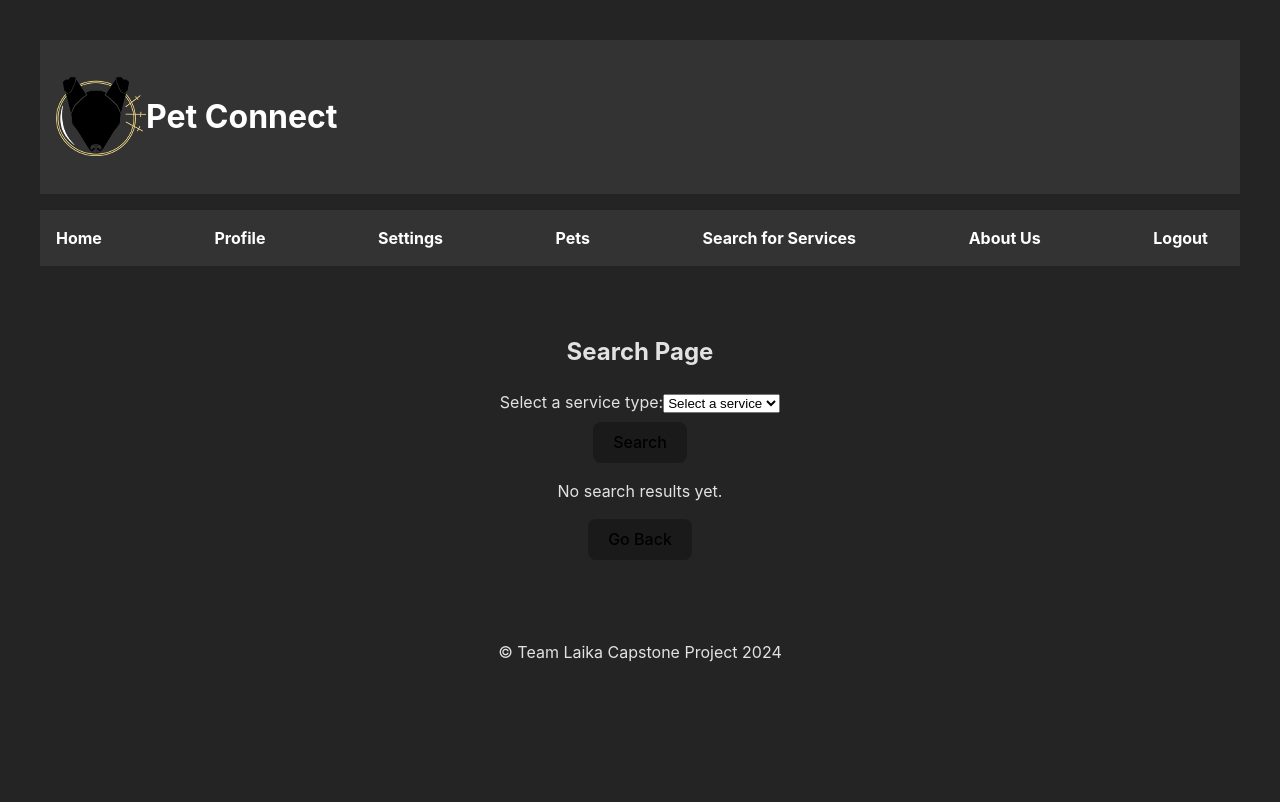
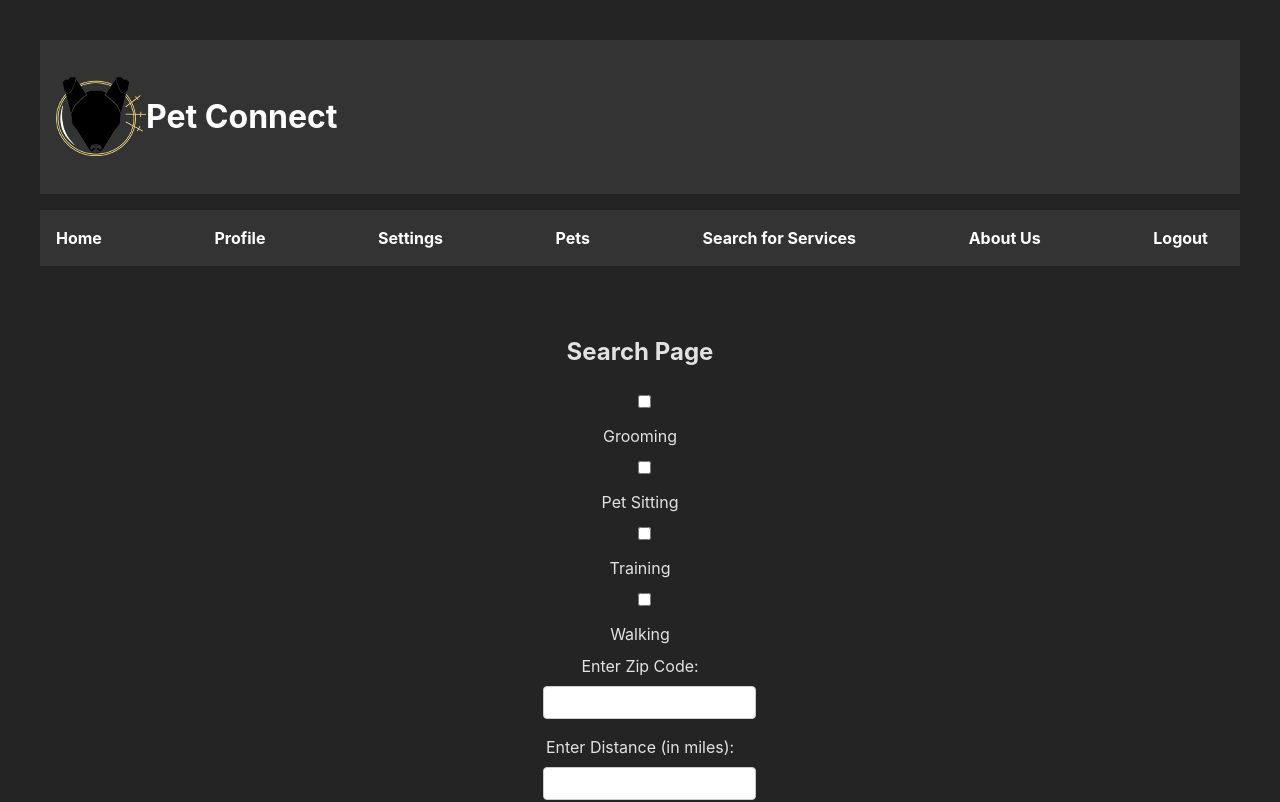
Before and after one commit to marksofdespair/PetConnect-React, a React (Vite) app: page /ServiceSearch in a window 1280 px wide. Shown: the top 802 px of the page. Built offline with nearby package versions, Linux system fonts and the light colour scheme.

Commit message:
Fixed ServiceSearch + updated w fields for zip etc

```diff
--- a/src/App.jsx
+++ b/src/App.jsx
@@ -39,7 +39,7 @@ const App = () => {
             <Route path="/RegisterForm" element={<RegisterForm />} /> {/* Route for RegisterForm */}
             <Route path="/ProviderProfile" element={<ProviderProfile />} /> {/* Route for ProviderProfile */}
             <Route path="/UserProfile" element={<UserProfile />} /> {/* Route for UserProfile */}
-            <Route path="/Profile" element={<Profile />} /> {/* Route for Profile */}
+            <Route path="/Profile/:userId" element={<Profile />} />
             <Route path="/Pets" element={<Pets />} /> {/* Route for Pets */}
             <Route path="/AddCat" element={<AddCat />} /> {/* Route for AddCat */}
             <Route path="/AddDog" element={<AddDog />} /> {/* Route for AddDog */}
--- a/src/Components/NavBar.jsx
+++ b/src/Components/NavBar.jsx
@@ -10,7 +10,7 @@ export function NavBar() {
         <Link to="/Profile">Profile</Link>
         <Link to="/Settings">Settings</Link>
         <Link to="/Pets">Pets</Link>
-        <Link to="/Services">Search for Services</Link>
+        <Link to="/ServiceSearch">Search for Services</Link>
         <Link to="/AboutUs">About Us</Link>
         <Link to="/LogoutPage">Logout</Link>
     </ul>
--- a/src/Components/ReviewsComponent.jsx
+++ b/src/Components/ReviewsComponent.jsx
@@ -2,44 +2,41 @@ import React, { useState, useEffect } from 'react';
 import axios from 'axios';
 import { useNavigate } from 'react-router-dom';
 
-const ReviewsComponent = ({ providerId }) => {
-  // State to store the reviews
+const ReviewsComponent = ({ username }) => {
   const [reviews, setReviews] = useState([]);
+  const [error, setError] = useState(null);
+  const navigate = useNavigate();
 
-  // Function to fetch reviews from the backend API
   const fetchReviews = async () => {
     try {
-      const response = await axios.get(`/api/provider-reviews/provider/${providerId}`);
+      const response = await axios.get(`http://localhost:8080/api/provider-reviews/${username}`);
       setReviews(response.data);
     } catch (error) {
       setError(error.message);
     }
   };
 
-
-  // useEffect (hook) to fetch reviews when the component mounts
   useEffect(() => {
     fetchReviews();
-  }, [providerId]); // Re-fetch reviews when providerId changes
+  }, [username]);
 
-  const navigate = useNavigate();
-
-  // Function to handle click event on username
-  const handleClick = async (userId) => {
+  const handleClick = async (username) => {
     try {
-      // Navigate to the user profile page
-      navigate(`/user/${userId}`);
+      navigate(`/user/${username}`);
     } catch (error) {
       console.error('Error navigating to user profile:', error);
     }
   };
 
+  if (error) {
+    return <div>Error: {error}</div>;
+  }
+
   return (
     <div>
       <h2>Provider Reviews</h2>
-      {reviews.length === 0 ? (
-        <p>No reviews available</p>
-      ) : (
+      <p>Worked with this provider and want to leave a review? Contact petconnectsupport@workmail.com!</p>
+      {Array.isArray(reviews) && reviews.length > 0 ? (
         <ul>
           {reviews.map((review) => (
             <li key={review.reviewid}>
@@ -48,6 +45,8 @@ const ReviewsComponent = ({ providerId }) => {
             </li>
           ))}
         </ul>
+      ) : (
+        <p>No reviews available</p>
       )}
     </div>
   );
--- a/src/Pages/Profile.jsx
+++ b/src/Pages/Profile.jsx
@@ -48,7 +48,7 @@ const Profile = ({ accountType }) => {
       <p>Account Type: {userType}</p>
 
       {/* Conditionally render pets if accountType is Owner */}
-      {accountType === 'Provider' && (
+      {accountType === "Owner " && (
         <div>
           <h3>Pets</h3>
           <ul>
@@ -62,8 +62,16 @@ const Profile = ({ accountType }) => {
           </ul>
         </div>
       )}
+
+      {/* Conditionally render reviews */}
+      {userType === "Provider" && (
+        <div>
+          <h3>Reviews</h3>
+          <ReviewsComponent username={username} />
+        </div>
+      )}
     </div>
   );
-};
+}
 
 export default Profile;
--- a/src/Pages/ServiceSearch.jsx
+++ b/src/Pages/ServiceSearch.jsx
@@ -1,63 +1,73 @@
 import React, { useState } from 'react';
-import { Link } from 'react-router-dom';
-import Button from '../Components/button';
 import axios from 'axios';
 
 const ServiceSearch = () => {
-  const [serviceType, setServiceType] = useState('');
   const [searchResults, setSearchResults] = useState([]);
-  const apiUrl = '/api/services'; // API endpoint here, modify as needed :>
+  const [zipCode, setZipCode] = useState('');
+  const [distance, setDistance] = useState('');
+  const apiUrl = '/api/services'; // Replace with actual API endpoint
 
-  const handleServiceTypeChange = (event) => {
-    setServiceType(event.target.value);
-  };
-
-  const handleSubmit = (event) => {
-    event.preventDefault();
-    console.log(`Searching for ${serviceType} providers...`);
-
-    // API logic/request to fetch search results
-    axios.get(apiUrl, { params: { serviceType } })
-      .then(response => {
-        setSearchResults(response.data); // Update searchResults state with API response
-      })
-      .catch(error => {
-        console.error('Error fetching search results:', error);
-        setSearchResults([]); // Set searchResults to empty array in case of errors
-      });
+  const handleSearch = async () => {
+    try {
+      // API Logic holding parking spot, ex axios.get(apiUrl, { params: { zipCode, distance } })
+      console.log(`Searching for providers near zip code ${zipCode} within ${distance} miles.`);
+      // Updates searchResults state based on API response
+    } catch (error) {
+      console.error('Error fetching search results:', error);
+      // Sets searchResults to an empty array in case of errors
+    }
   };
 
   return (
     <div>
       <h2>Search Page</h2>
-      <form onSubmit={handleSubmit}>
-        <label>
-          Select a service type:
-          <select value={serviceType} onChange={handleServiceTypeChange}>
-            <option value="">Select a service</option>
-            <option value="Training">Training</option>
-            <option value="Grooming">Grooming</option>
-            <option value="Pet Sitting">Pet Sitting</option>
-            <option value="Dog Walking">Dog Walking</option>
-          </select>
-        </label>
-        <Button type="submit" text="Search" />
-      </form>
+      <div>
+        <input type="checkbox" id="skillGrooming" name="isGroomer" value="true" />
+        <label htmlFor="skillGrooming"> Grooming </label>
+      </div>
+      <div>
+        <input type="checkbox" id="skillSitting" name="isSitter" value="true" />
+        <label htmlFor="skillSitting"> Pet Sitting </label>
+      </div>
+      <div>
+        <input type="checkbox" id="skillTraining" name="isTrainer" value="true" />
+        <label htmlFor="skillTraining"> Training </label>
+      </div>
+      <div>
+        <input type="checkbox" id="skillWalking" name="isWalker" value="true" />
+        <label htmlFor="skillWalking"> Walking </label>
+      </div>
+      <div>
+        <label htmlFor="zipCode">Enter Zip Code:</label>
+        <input
+          type="text"
+          id="zipCode"
+          value={zipCode}
+          onChange={(e) => setZipCode(e.target.value)}
+        />
+      </div>
+      <div>
+        <label htmlFor="distance">Enter Distance (in miles):</label>
+        <input
+          type="number"
+          id="distance"
+          value={distance}
+          onChange={(e) => setDistance(e.target.value)}
+        />
+      </div>
+      <button onClick={handleSearch}>Search</button>
       {searchResults.length > 0 ? (
         <div>
           <h3>Search Results:</h3>
           <ul>
             {searchResults.map((provider, index) => (
-              <li key={index}>{provider.name}</li> // Should display provider information here
+              <li key={index}>{provider.name}</li>
             ))}
           </ul>
         </div>
       ) : (
         <p>No search results yet.</p>
       )}
-      <Link to="/UserHome">
-        <Button type="submit" text="Go Back" />
-      </Link>
     </div>
   );
 };
--- a/src/Pages/Settings.jsx
+++ b/src/Pages/Settings.jsx
@@ -51,6 +51,7 @@ const Settings = () => {
     <div>
       <h2>Settings</h2>
       {accountType === '"Provider"' && (
+        <>
           <div>
             <label>
               Profile Picture:
@@ -72,7 +73,6 @@ const Settings = () => {
               <textarea value={about} onChange={handleAboutChange} />
             </label>
           </div>
-      )}
           <div>
             <label>
               Password:
@@ -89,8 +89,14 @@ const Settings = () => {
               <input type="email" value={publicEmail} onChange={handlePublicEmailChange} />
             </label>
           </div>
+        </>
+      )}
       <button type="submit" onClick={handleSubmit}>Save Changes</button>
       <br />
+      {accountType === '"Provider"' && (
+        <Link to="/AddService">Add Service</Link>
+      )}
+      <br></br>
       <Link to="/userhome">Go Back</Link>
     </div>
   );
```
Lines whose indentation alone changed are shown as unchanged.
